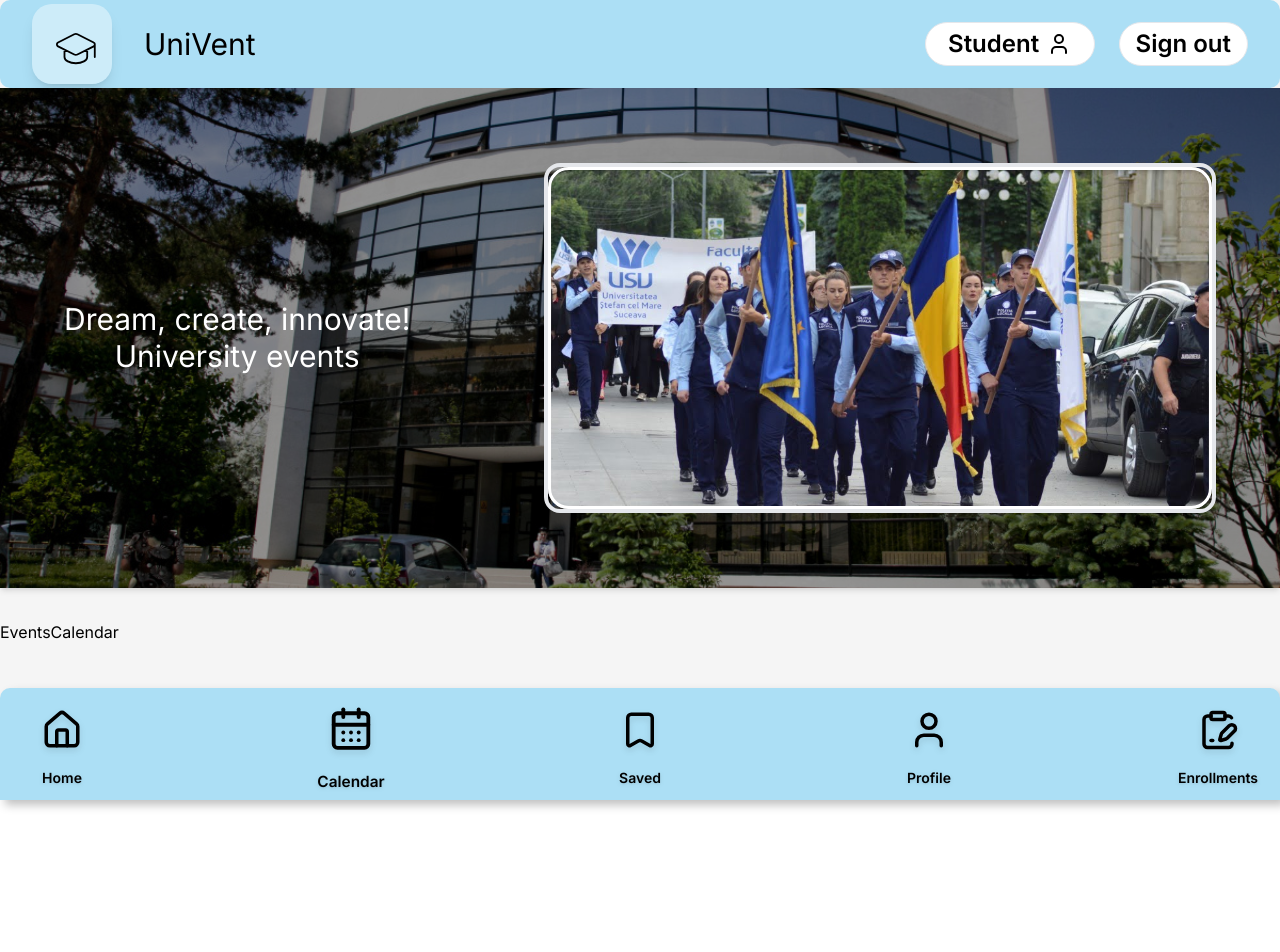
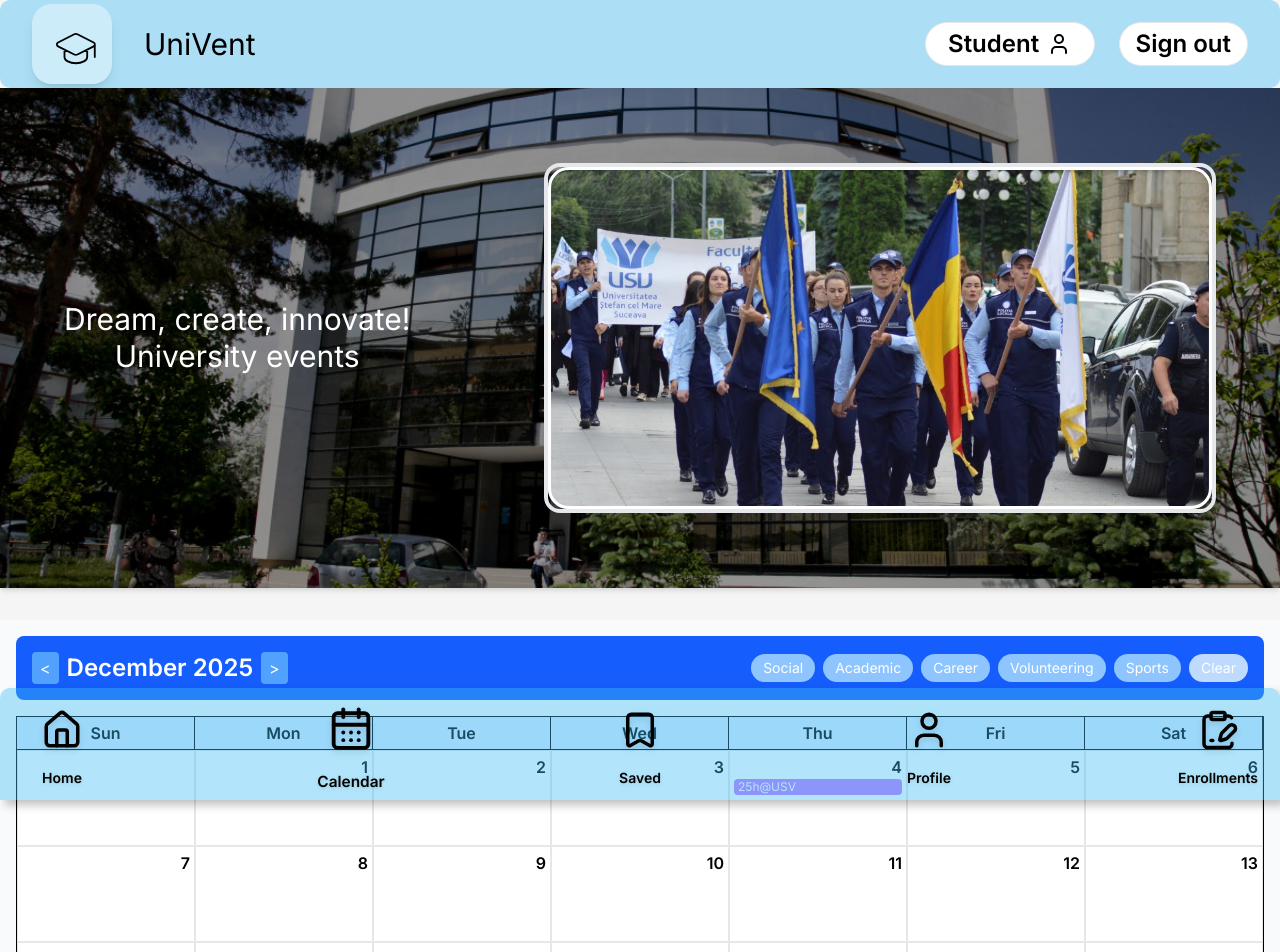
Before and after one commit to UniVentTeam/univent-frontend, a React (Vite) app: page /events/calendar in a window 1280 px wide. Shown: the top 952 px of the page. Before the commit the page ends 800 px from the top, so only its background shows below. Built offline with nearby package versions, Linux system fonts and the light colour scheme; what openapi-fetch would draw is missing.

Commit message:
calendar

```diff
--- a/src/pages/Events/EventsCalendar.tsx
+++ b/src/pages/Events/EventsCalendar.tsx
@@ -1,6 +1,206 @@
+import React, { useState } from "react";
+import { events as eventsData } from "..//Student/data/eventsData";
 
-const EventsCalendar = () => {
-  return <div>EventsCalendar</div>;
+type EventType =
+  | "social"
+  | "academic"
+  | "career"
+  | "volunteering"
+  | "sports";
+
+interface Event {
+  id: string;
+  title: string;
+  type: EventType;
+  date: string;
+  time?: string;
+  location?: string;
+  organizer?: string;
+}
+
+const FILTERS: { label: string; value: EventType }[] = [
+  { label: "Social", value: "social" },
+  { label: "Academic", value: "academic" },
+  { label: "Career", value: "career" },
+  { label: "Volunteering", value: "volunteering" },
+  { label: "Sports", value: "sports" },
+];
+
+// Transformăm datele din eventsdata.ts
+const transformEvents = (rawEvents: typeof eventsData): Event[] => {
+  return rawEvents.map((evt) => {
+    let dateOnly = evt.date.split(" *")[0]; // ia partea de data înainte de "*"
+    let time = evt.date.includes("*") ? evt.date.split("*")[1].trim() : undefined;
+
+    return {
+      id: evt.id,
+      title: evt.title,
+      type: evt.category as EventType,
+      date: dateOnly,
+      time,
+      location: evt.location,
+      organizer: evt.organizer,
+    };
+  });
 };
 
-export default EventsCalendar;
+const EVENTS: Event[] = transformEvents(eventsData);
+
+const EventCalendar: React.FC = () => {
+  const today = new Date();
+  const [currentMonth, setCurrentMonth] = useState<Date>(today);
+  const [selectedFilters, setSelectedFilters] = useState<EventType[]>([]);
+  const [selectedDate, setSelectedDate] = useState<string | null>(null);
+
+  const toggleFilter = (value: EventType) => {
+    setSelectedFilters((filters) =>
+      filters.includes(value)
+        ? filters.filter((f) => f !== value)
+        : [...filters, value]
+    );
+    setSelectedDate(null);
+  };
+
+  const filteredEvents =
+    selectedFilters.length === 0
+      ? EVENTS
+      : EVENTS.filter((evt) => selectedFilters.includes(evt.type));
+
+  const eventsByDate: Record<string, Event[]> = {};
+  filteredEvents.forEach((evt) => {
+    if (!eventsByDate[evt.date]) eventsByDate[evt.date] = [];
+    eventsByDate[evt.date].push(evt);
+  });
+
+  const prevMonth = () => {
+    setCurrentMonth((prev) => new Date(prev.getFullYear(), prev.getMonth() - 1, 1));
+    setSelectedDate(null);
+  };
+
+  const nextMonth = () => {
+    setCurrentMonth((prev) => new Date(prev.getFullYear(), prev.getMonth() + 1, 1));
+    setSelectedDate(null);
+  };
+
+  const year = currentMonth.getFullYear();
+  const month = currentMonth.getMonth();
+  const firstDay = new Date(year, month, 1).getDay();
+  const daysInMonth = new Date(year, month + 1, 0).getDate();
+
+  const calendarDays: (number | null)[] = Array.from({ length: firstDay }, () => null);
+  for (let i = 1; i <= daysInMonth; i++) calendarDays.push(i);
+
+  const monthName = currentMonth.toLocaleString("default", { month: "long" });
+
+  return (
+    <div className="h-screen overflow-y-auto bg-gray-50 relative">
+      <div className="max-w-7xl mx-auto p-4 pb-32">
+        {/* Header luna + filtre */}
+        <div className="flex items-center justify-between mb-4 bg-blue-600 text-white rounded-lg p-4 sticky top-0 z-10">
+          <div className="flex items-center gap-2">
+            <button onClick={prevMonth} className="px-2 py-1 bg-blue-400 rounded hover:bg-blue-500">
+              {"<"}
+            </button>
+            <h2 className="text-2xl font-bold">{monthName} {year}</h2>
+            <button onClick={nextMonth} className="px-2 py-1 bg-blue-400 rounded hover:bg-blue-500">
+              {">"}
+            </button>
+          </div>
+          <div className="flex gap-2">
+            {FILTERS.map((f) => (
+              <button
+                key={f.value}
+                className={`px-3 py-1 rounded-full text-sm ${
+                  selectedFilters.includes(f.value)
+                    ? "bg-white text-blue-600"
+                    : "bg-blue-300 text-white"
+                }`}
+                onClick={() => toggleFilter(f.value)}
+              >
+                {f.label}
+              </button>
+            ))}
+            <button
+              className="px-3 py-1 rounded-full text-sm bg-blue-200 text-white"
+              onClick={() => {
+                setSelectedFilters([]);
+                setSelectedDate(null);
+              }}
+            >
+              Clear
+            </button>
+          </div>
+        </div>
+
+        {/* Calendar */}
+        <div className="grid grid-cols-7 gap-0 border">
+          {["Sun", "Mon", "Tue", "Wed", "Thu", "Fri", "Sat"].map((day) => (
+            <div key={day} className="font-bold text-center border-b border-r bg-blue-100 p-1 sticky top-[64px] z-5">
+              {day}
+            </div>
+          ))}
+
+          {calendarDays.map((day, idx) => {
+            const dateStr = day ? `${year}-${String(month + 1).padStart(2, "0")}-${String(day).padStart(2, "0")}` : "";
+            const dayEvents = day && eventsByDate[dateStr] ? eventsByDate[dateStr] : [];
+
+            return (
+              <div
+                key={idx}
+                className={`h-24 border border-gray-200 p-1 flex flex-col cursor-pointer ${
+                  selectedDate === dateStr ? "bg-blue-100" : "bg-white"
+                }`}
+                onClick={() => day && setSelectedDate(dateStr)}
+              >
+                <div className="text-right font-bold">{day}</div>
+                <div className="flex flex-col gap-0.5 overflow-y-auto text-xs">
+                  {dayEvents.slice(0, 3).map((evt) => (
+                    <span
+                      key={evt.id}
+                      className={`px-1 rounded text-white ${
+                        evt.type === "social"
+                          ? "bg-pink-400"
+                          : evt.type === "academic"
+                          ? "bg-purple-400"
+                          : evt.type === "career"
+                          ? "bg-green-500"
+                          : evt.type === "volunteering"
+                          ? "bg-yellow-400"
+                          : "bg-blue-400"
+                      }`}
+                    >
+                      {evt.title}
+                    </span>
+                  ))}
+                  {dayEvents.length > 3 && (
+                    <span className="text-gray-500 text-[9px]">+{dayEvents.length - 3} more</span>
+                  )}
+                </div>
+              </div>
+            );
+          })}
+        </div>
+
+        {/* Detalii evenimente */}
+        {selectedDate && eventsByDate[selectedDate] && (
+          <div className="mt-4 p-4 border rounded shadow bg-gray-50">
+            <h3 className="font-bold text-lg mb-2">
+              Events on {new Date(selectedDate).toDateString()}
+            </h3>
+            {eventsByDate[selectedDate].map((evt) => (
+              <div key={evt.id} className="mb-2 p-2 border rounded">
+                <div className="font-semibold">{evt.title}</div>
+                <div className="text-sm text-gray-600">{evt.type}</div>
+                {evt.time && <div className="text-sm">{evt.time}</div>}
+                {evt.location && <div className="text-sm">Location: {evt.location}</div>}
+                {evt.organizer && <div className="text-sm">Organizer: {evt.organizer}</div>}
+              </div>
+            ))}
+          </div>
+        )}
+      </div>
+    </div>
+  );
+};
+
+export default EventCalendar;
```
